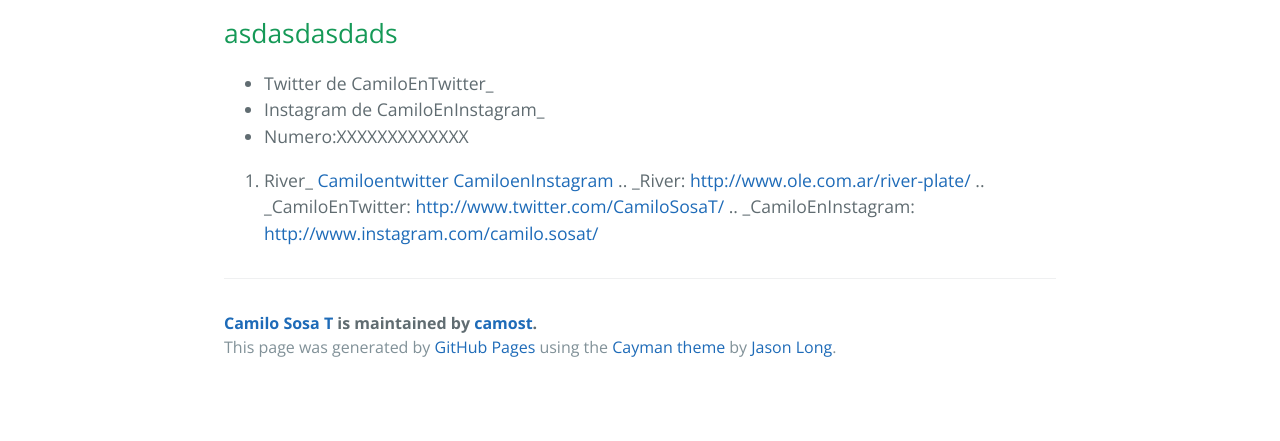
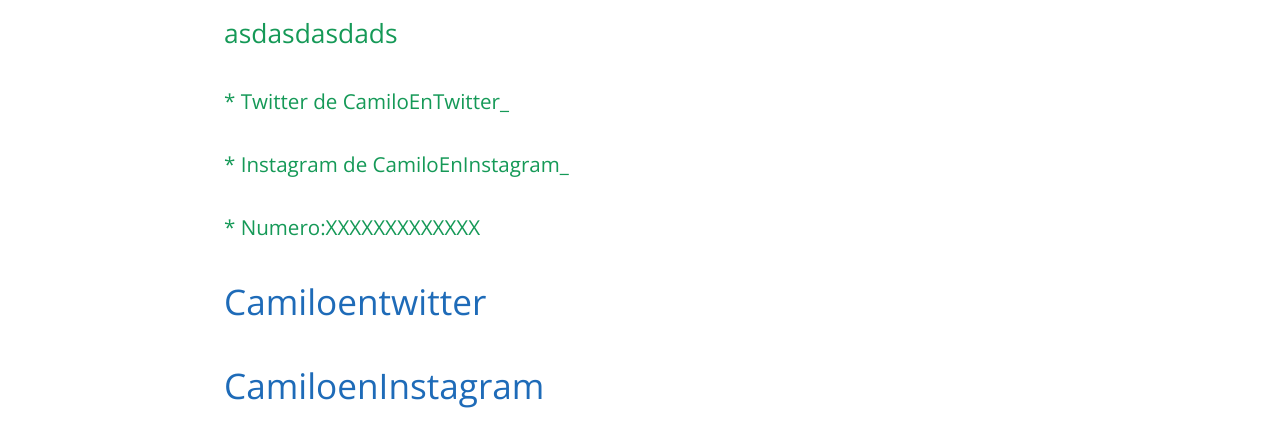
Before and after one commit to camost/Folder, a plain HTML site: page index.html in a window 1280 px wide. Shown: the part 485-926 px from the top of the page. Before the commit the page ends 876 px from the top, so only its background shows below. Drawn offline with nearby package versions, Linux system fonts and the light colour scheme.

Commit message:
Create gh-pages branch via GitHub

```diff
--- a/index.html
+++ b/index.html
@@ -25,21 +25,26 @@
 <h2>
 <a id="asdasdasdads" class="anchor" href="#asdasdasdads" aria-hidden="true"><span class="octicon octicon-link"></span></a>asdasdasdads</h2>
 
-<ul>
-<li>Twitter de CamiloEnTwitter_</li>
-<li>Instagram de CamiloEnInstagram_</li>
-<li><p>Numero:XXXXXXXXXXXXX</p></li>
-</ul>
+<h3>
+<a id="-twitter-de-camiloentwitter_" class="anchor" href="#-twitter-de-camiloentwitter_" aria-hidden="true"><span class="octicon octicon-link"></span></a>* Twitter de CamiloEnTwitter_</h3>
 
-<ol>
-<li>River_
-<a href="http://www.twitter.com/CamiloSosaT/">Camiloentwitter</a>
-<a href="http://www.instagram.com/camilo.sosat/">CamiloenInstagram</a>
-.. _River: <a href="http://www.ole.com.ar/river-plate/">http://www.ole.com.ar/river-plate/</a>
-.. _CamiloEnTwitter: <a href="http://www.twitter.com/CamiloSosaT/">http://www.twitter.com/CamiloSosaT/</a>
-.. _CamiloEnInstagram: <a href="http://www.instagram.com/camilo.sosat/">http://www.instagram.com/camilo.sosat/</a>
-</li>
-</ol>
+<h3>
+<a id="-instagram-de-camiloeninstagram_" class="anchor" href="#-instagram-de-camiloeninstagram_" aria-hidden="true"><span class="octicon octicon-link"></span></a>* Instagram de CamiloEnInstagram_</h3>
+
+<h3>
+<a id="-numeroxxxxxxxxxxxxx" class="anchor" href="#-numeroxxxxxxxxxxxxx" aria-hidden="true"><span class="octicon octicon-link"></span></a>* Numero:XXXXXXXXXXXXX</h3>
+
+<h1>
+<a id="camiloentwitter" class="anchor" href="#camiloentwitter" aria-hidden="true"><span class="octicon octicon-link"></span></a><a href="http://www.twitter.com/CamiloSosaT/">Camiloentwitter</a>
+</h1>
+
+<h1>
+<a id="camiloeninstagram" class="anchor" href="#camiloeninstagram" aria-hidden="true"><span class="octicon octicon-link"></span></a><a href="http://www.instagram.com/camilo.sosat/">CamiloenInstagram</a>
+</h1>
+
+<h2>
+<a id="river" class="anchor" href="#river" aria-hidden="true"><span class="octicon octicon-link"></span></a><a href="http://www.ole.com.ar/river-plate/">River</a>
+</h2>
 
       <footer class="site-footer">
         <span class="site-footer-owner"><a href="https://github.com/camost/sphinx">Camilo Sosa T</a> is maintained by <a href="https://github.com/camost">camost</a>.</span>
--- a/params.json
+++ b/params.json
@@ -1 +1 @@
-{"name":"Camilo Sosa T","tagline":"Pagina Web","body":"Camilo Sosa\r\n===============\r\nasdasdasdads\r\n----------\r\n* Twitter de CamiloEnTwitter_\r\n* Instagram de CamiloEnInstagram_\r\n* Numero:XXXXXXXXXXXXX\r\n\r\n\r\n1. River_\r\n[Camiloentwitter](http://www.twitter.com/CamiloSosaT/)\r\n[CamiloenInstagram](http://www.instagram.com/camilo.sosat/)\r\n.. _River: http://www.ole.com.ar/river-plate/\r\n.. _CamiloEnTwitter: http://www.twitter.com/CamiloSosaT/\r\n.. _CamiloEnInstagram: http://www.instagram.com/camilo.sosat/\r\n","google":"","note":"Don't delete this file! It's used internally to help with page regeneration."}
+{"name":"Camilo Sosa T","tagline":"Pagina Web","body":"Camilo Sosa\r\n===============\r\nasdasdasdads\r\n----------\r\n### * Twitter de CamiloEnTwitter_\r\n### * Instagram de CamiloEnInstagram_\r\n### * Numero:XXXXXXXXXXXXX\r\n\r\n# [Camiloentwitter](http://www.twitter.com/CamiloSosaT/)\r\n# [CamiloenInstagram](http://www.instagram.com/camilo.sosat/)\r\n## [River](http://www.ole.com.ar/river-plate/)\r\n","google":"","note":"Don't delete this file! It's used internally to help with page regeneration."}
```
